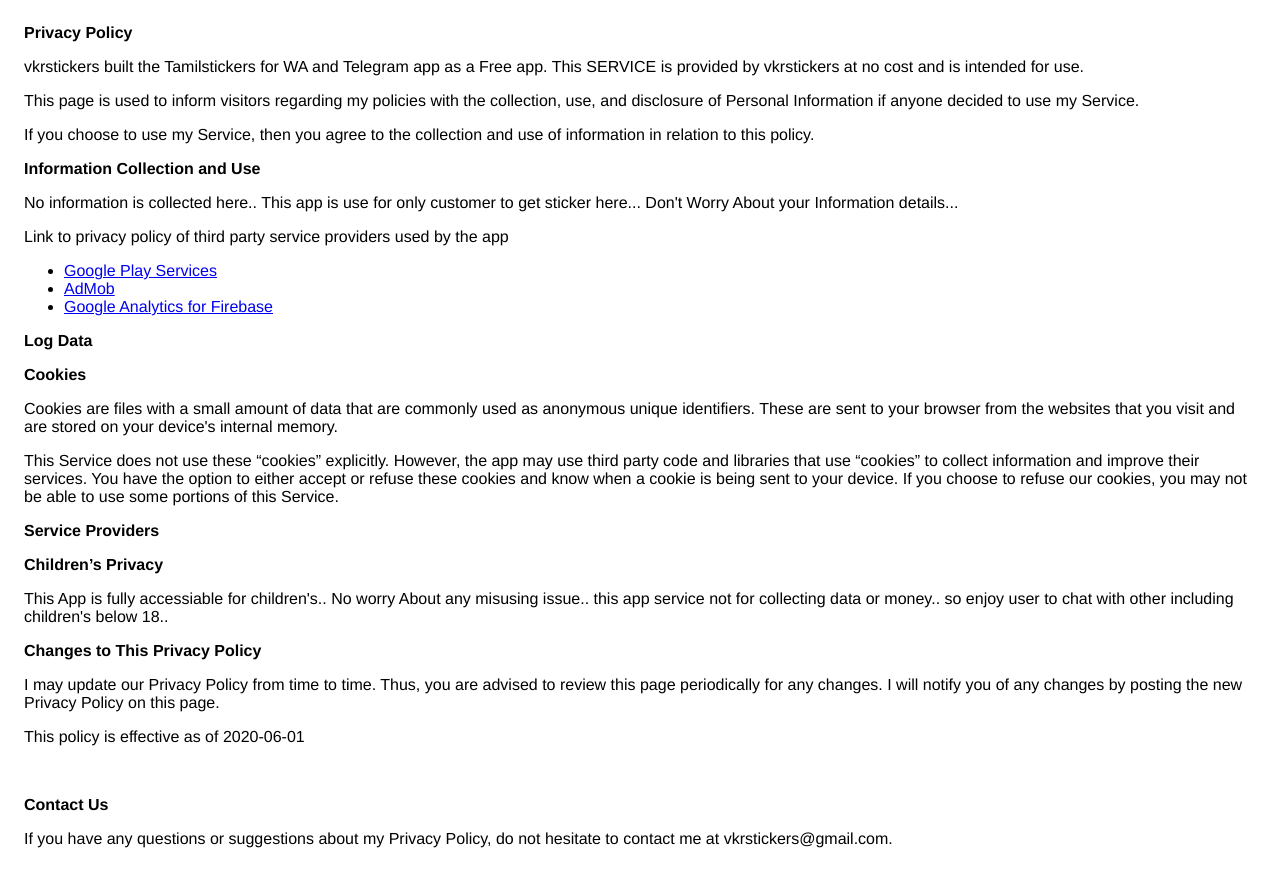
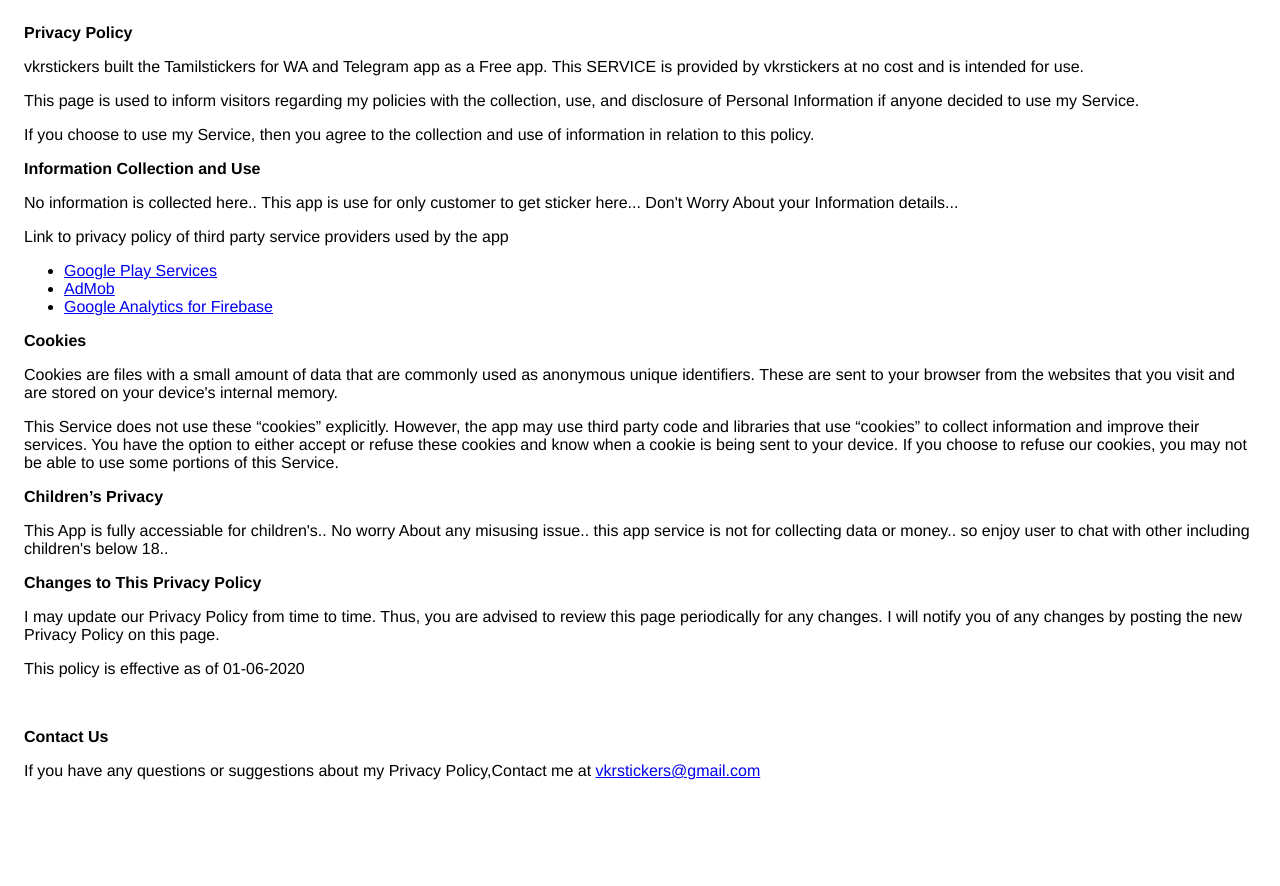
Before and after one commit to vkrstickers/VKRStickers-privacy, a plain HTML site: page index.html in a window 1280 px wide. After the commit the page ends 820 px from the top, so only its background shows below. Drawn offline with Linux system fonts and the light colour scheme.

Commit message:
Update index.html

```diff
--- a/index.html
+++ b/index.html
@@ -25,7 +25,7 @@
                 </p>  <p>
                     Link to privacy policy of third party service providers used
                     by the app
-                  </p> <ul><li><a href="https://www.google.com/policies/privacy/" target="_blank" rel="noopener noreferrer">Google Play Services</a></li><li><a href="https://support.google.com/admob/answer/6128543?hl=en" target="_blank" rel="noopener noreferrer">AdMob</a></li><li><a href="https://firebase.google.com/policies/analytics" target="_blank" rel="noopener noreferrer">Google Analytics for Firebase</a></li><!----><!----><!----><!----><!----><!----><!----><!----><!----><!----><!----><!----><!----><!----><!----><!----><!----><!----><!----><!----><!----><!----><!----><!----></ul></div> <p><strong>Log Data</strong></p> <p>
+                  </p> <ul><li><a href="https://www.google.com/policies/privacy/" target="_blank" rel="noopener noreferrer">Google Play Services</a></li><li><a href="https://support.google.com/admob/answer/6128543?hl=en" target="_blank" rel="noopener noreferrer">AdMob</a></li><li><a href="https://firebase.google.com/policies/analytics" target="_blank" rel="noopener noreferrer">Google Analytics for Firebase</a></li><!----><!----><!----><!----><!----><!----><!----><!----><!----><!----><!----><!----><!----><!----><!----><!----><!----><!----><!----><!----><!----><!----><!----><!----></ul></div>
                   </p> <p><strong>Cookies</strong></p> <p>
                   Cookies are files with a small amount of data that are
                   commonly used as anonymous unique identifiers. These are sent
@@ -39,19 +39,19 @@
                   and know when a cookie is being sent to your device. If you
                   choose to refuse our cookies, you may not be able to use some
                   portions of this Service.
-                </p> <p><strong>Service Providers</strong></p>
+                </p>
                  <p><strong>Children’s Privacy</strong></p> <p>
-                    This App is fully accessiable for children's.. No worry About any misusing issue.. this app service not for collecting data or money.. so enjoy user to chat with other including children's below 18..
+                    This App is fully accessiable for children's.. No worry About any misusing issue.. this app service is not for collecting data or money.. so enjoy user to chat with other including children's below 18..
                  </p> <p><strong>Changes to This Privacy Policy</strong></p> <p>
                   I may update our Privacy Policy from
                   time to time. Thus, you are advised to review this page
                   periodically for any changes. I will
                   notify you of any changes by posting the new Privacy Policy on
                   this page.
-                </p> <p>This policy is effective as of 2020-06-01</p><br>
+                </p> <p>This policy is effective as of 01-06-2020</p><br>
                 <p><strong>Contact Us</strong></p> <p>
                   If you have any questions or suggestions about my
-                  Privacy Policy, do not hesitate to contact me at vkrstickers@gmail.com.
+                  Privacy Policy,Contact me at <a href = "mailto: vkrstickers.com">vkrstickers@gmail.com</a>
                 </p>
         </body>
     </html>
```
